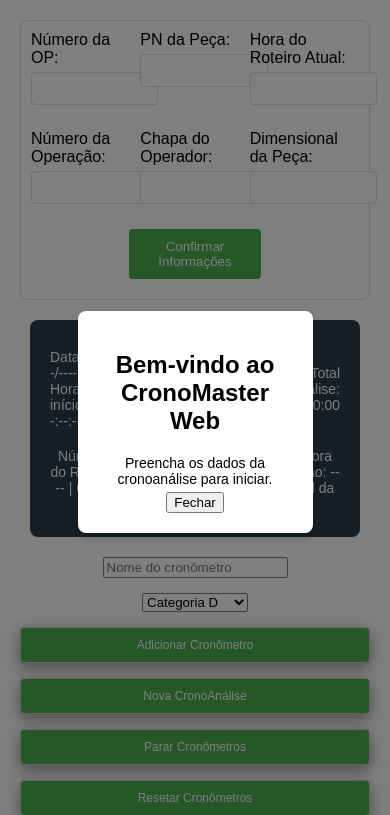
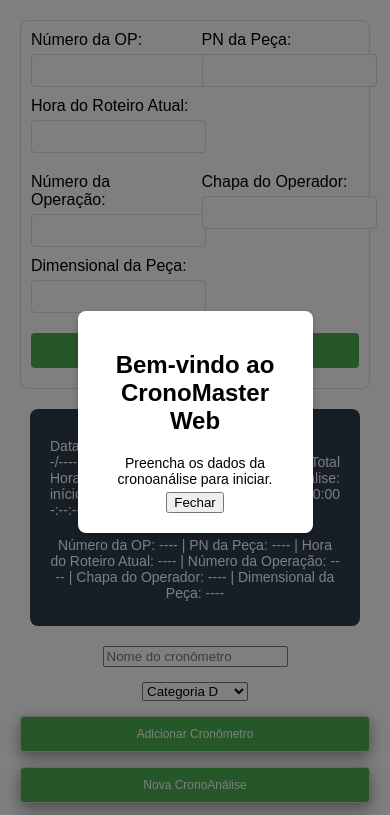
Before and after one commit to Neifranchi/CronoAgilApp, a plain HTML site: page index.html in a window 390 px wide. Shown: the top 815 px of the page. Drawn offline with nearby package versions, Linux system fonts and the light colour scheme.

Commit message:
testes mobile

```diff
--- a/css/styles.css
+++ b/css/styles.css
@@ -266,9 +266,15 @@
         padding: 10px;
     }
 
+    .form-row {
+        display: flex;
+        flex-wrap: wrap;
+        justify-content: space-between;
+    }
+
     .form-column {
-        width: 100%;
-        margin-bottom: 15px;
+        width: 48%; /* Dois inputs por linha */
+        margin-bottom: 10px;
     }
 
     /* Ajustar o grupo de botões */
@@ -291,4 +297,9 @@
     canvas {
         height: auto !important;
     }
+
+    /* Ajustar largura do botão Confirmar Informações no mobile */
+    .confirm-btn {
+        width: 100%; /* Botão ocupa toda a largura em telas pequenas */
+    }
 }
```
